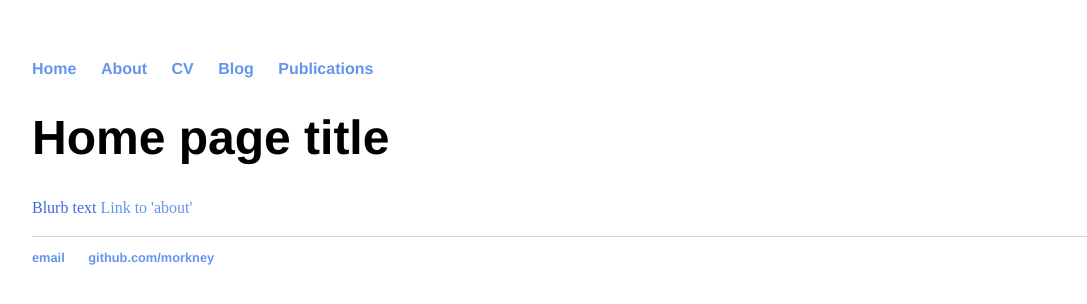
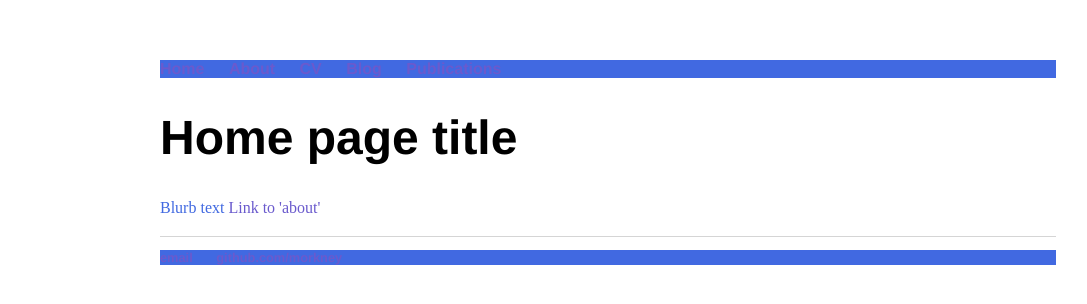
Before and after one commit to Morkney/Morkney.github.io, a Jekyll site: the page built from index.html, in a window 1280 px wide. Shown: the top 304 px of the page, without its empty margins (32-1119 px from the left). Built offline with Jekyll 4.4.1, drawn with Linux system fonts in a browser that asks for light colours.

Commit message:
Update main.css

```diff
--- a/css/main.css
+++ b/css/main.css
@@ -1,14 +1,17 @@
 body {
     margin: 60px auto;
-    width: 90%;
+    width: 70%;
 }
+
 nav ul, footer ul {
-    font-family:'Helvetica', 'Arial', 'Sans-Serif';
+    background-color: royalblue;
+    font-family:'Helvetica';
     padding: 0px;
     list-style: none;
     font-weight: bold;
 }
 nav ul li, footer ul li {
+    color: white;
     display: inline;
     margin-right: 20px;
 }
@@ -16,7 +19,7 @@ nav ul li, footer ul li {
 /* a corresponds to links, with a:hover being the decorator when you mouse-over it */
 a {
     text-decoration: none;
-    color: cornflowerblue;
+    color:slateblue;
 }
 a:hover {
     text-decoration: underline;
@@ -25,7 +28,7 @@ a:hover {
 /* h1 is the main header for the home page */
 h1 {
     font-size: 3em;
-    font-family:'Helvetica', 'Arial', 'Sans-Serif';
+    font-family:'Helvetica';
 }
 
 /* p is the paragraph */
@@ -40,6 +43,7 @@ p {
 }
 
 footer {
+    /* This border-top makes a horizontal line */
     border-top: 1px solid #d5d5d5;
     font-size: .8em;
 }
```
